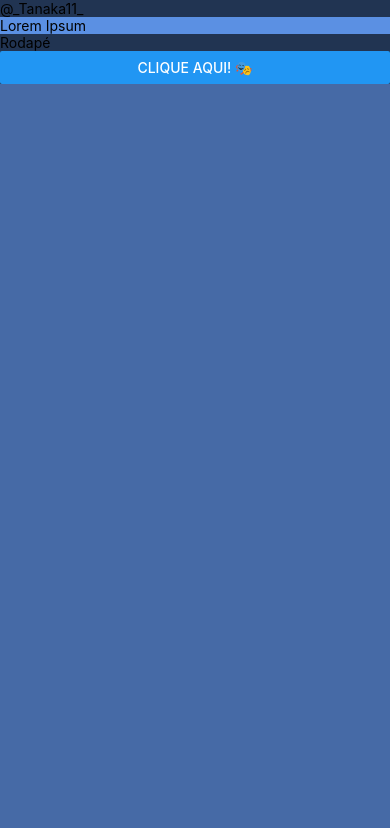
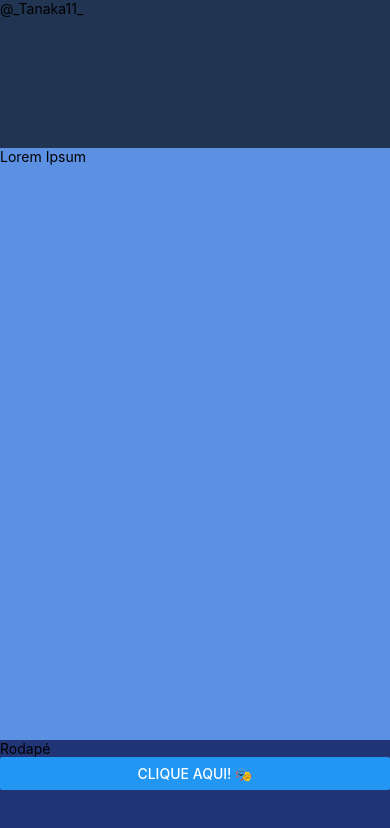
Before and after one commit to tanaka-11/ola-react-native, a React Native app: screen / in a window 390 px wide. Shown: the top 828 px of the page. Built offline with nearby package versions, Linux system fonts and the light colour scheme.

Commit message:
layout com flex

```diff
--- a/App.js
+++ b/App.js
@@ -14,18 +14,22 @@ const estilos = StyleSheet.create({
   container: {
     backgroundColor: "#466aa6",
     flex: 1,
+    justifyContent: "space-between",
   },
 
   cabecalho: {
     backgroundColor: "#213452",
+    flex: 1,
   },
 
   conteudo: {
     backgroundColor: "#5b90e3",
+    flex: 4,
   },
 
   rodape: {
-    backgroundColor: "#213452",
+    backgroundColor: "#213475",
+    flex: 0.7,
   },
 });
 
```
